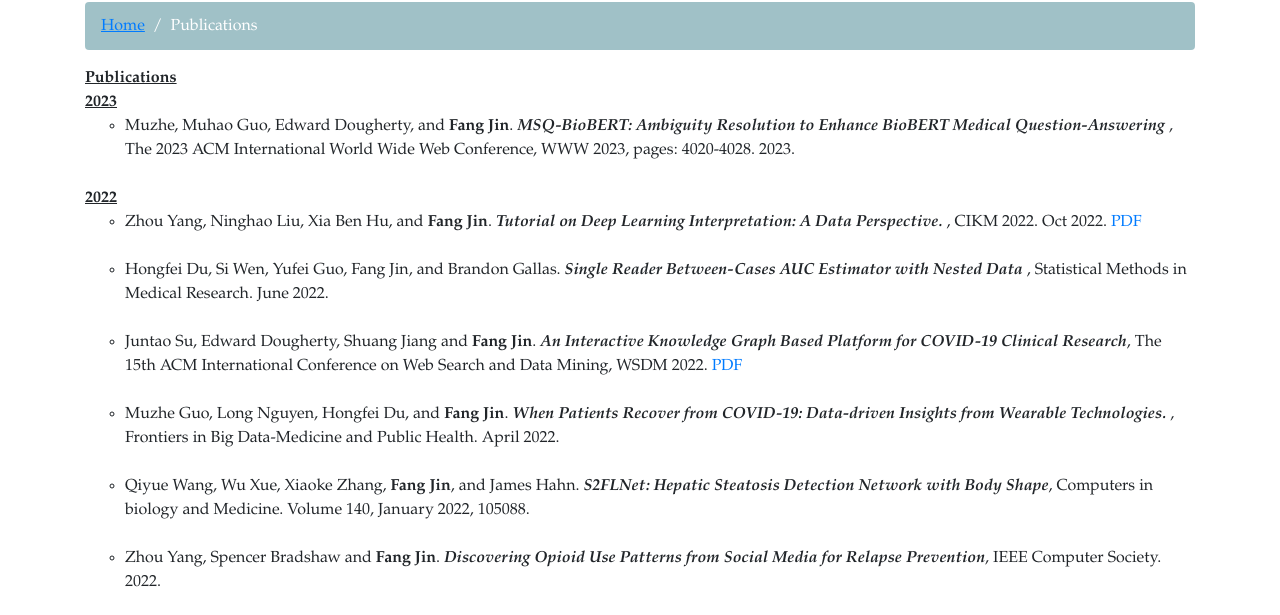
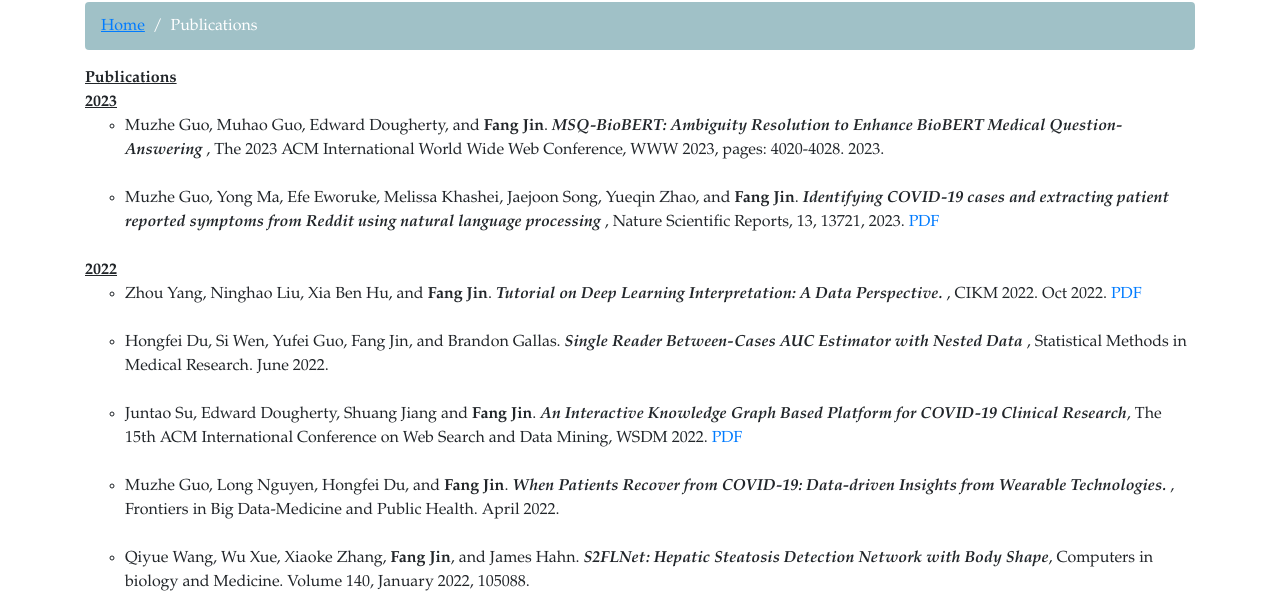
Before and after one commit to fangjin/fangjin.github.io, a website: page publications.html in a window 1280 px wide. Shown: the part 147-762 px from the top of the page. Drawn offline with Linux system fonts and the light colour scheme.

Commit message:
Update 2023 publications.html

```diff
--- a/publications.html
+++ b/publications.html
@@ -64,8 +64,6 @@
 							<div class="dropdown-menu dropdown-menu-right" aria-labelledby="navbarDropdownPortfolio">
 								<a class="dropdown-item" href="https://hydrofriend.github.io/6289_one_page/">Image Interpretation</a>
 								<a class="dropdown-item" href="west-texas-water.html">West Texas Water</a>
-								<a class="dropdown-item" href="https://www.fangjinlab.com/projects/disaster-demo/">Disaster Need Prediction </a>
-
 
 							</div>
 						</li>
@@ -112,9 +110,18 @@
 						<li><b><u>Publications</u></b>
 						<li><b><u>2023</u></b>
 							<ul>
-								<li>Muzhe, Muhao Guo, Edward Dougherty, and <b>Fang Jin</b>.
+								<li>Muzhe Guo, Muhao Guo, Edward Dougherty, and <b>Fang Jin</b>.
 								<b><i>MSQ-BioBERT: Ambiguity Resolution to Enhance BioBERT Medical Question-Answering </i></b>,
 									The 2023 ACM International World Wide Web Conference, WWW 2023, pages: 4020-4028. 2023.
+								</li>
+								<br>
+							</ul>
+						</li>
+
+						<ul>
+								<li>Muzhe Guo, Yong Ma, Efe Eworuke, Melissa Khashei, Jaejoon Song, Yueqin Zhao, and <b>Fang Jin</b>.
+								<b><i>Identifying COVID-19 cases and extracting patient reported symptoms from Reddit using natural language processing </i></b>,
+									Nature Scientific Reports, 13, 13721, 2023. <a href="https://www.nature.com/articles/s41598-023-39986-7"> PDF</a>
 								</li>
 								<br>
 							</ul>
@@ -479,7 +486,7 @@
 				<img src="images/nsf-logo.png" height="75" width="75" class="img-fluid">
 				<img src="images/NIH.png" height="85" width="85" class="img-fluid">
 				<img src="images/FDA.jpg" height="53" width="53" class="img-fluid">
-				<p class="m-2 ">Copyright &copy; GWU Data Discovery Lab 2022</p>
+				<p class="m-2 ">Copyright &copy; GWU Data Discovery Lab 2024</p>
 			</div>
 			<!-- /.container -->
 		</footer>
```
